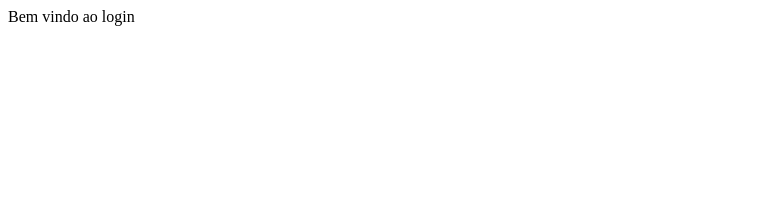
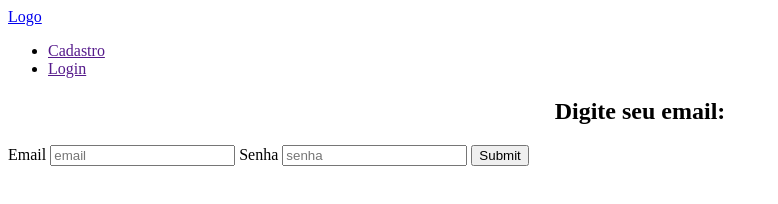
Before and after one commit to Tauana-Pacheco/project-dw, a plain HTML site: page view/login.html in a window 1280 px wide. Shown: the whole page, without its empty margins (0-778 px from the left). Drawn offline with Linux system fonts and the light colour scheme.

Commit message:
login commit inicial

```diff
--- a/css/login.css
+++ b/css/login.css
@@ -0,0 +1,34 @@
+body{
+    background-color: white;
+    color: black;
+}
+
+.form {
+    display: grid;
+    grid-template-columns: 1fr ;
+    margin: 0 auto;
+    max-width: 500px;
+    grid-gap: 20px;
+
+}
+
+
+input[type=text], select {
+    width: 100%;
+    padding: 12px 20px;
+    margin: 8px 0;
+    border: 1px solid #ccc;
+    border-radius: 4px;
+
+}
+
+input[type=button] {
+    width: 100%;
+    background-color: #4CAF50;
+    color: white;
+    padding: 14px 20px;
+    margin: 8px 0;
+    border: none;
+    border-radius: 4px;
+    cursor: pointer;
+}
--- a/script/login.js
+++ b/script/login.js
@@ -0,0 +1,27 @@
+const url = 'https://api-go-wash-efc9c9582687.herokuapp.com/api/user';
+
+async function loginUsuario(){
+    var email = document.getElementById('email');
+    let resposta = await fetch(url,{
+        method:"POST",
+        body:JSON.stringify(
+            {
+                "email":"teste@teste.com",
+                "senha": senha.value
+            }
+        ),
+        headers:{
+            'Content-Type': 'application/json'
+        }
+    });
+
+    let data = await resposta.json();
+
+
+    if(data.data.statusCode != 200){
+        alert(data.data.errors?.cpf_cnpj[0]);
+        return;
+    }
+    alert("Segue email");
+    window.location.href = "login.html";
+}
--- a/view/login.html
+++ b/view/login.html
@@ -1,8 +1,32 @@
 <html>
     <head>
         <title></title>
+        <script src="../script/login.js"></script>
+        <link rel="stylesheet" type="text/css" href="../css/index.css" media="screen" />
+        <link rel="stylesheet" type="text/css" href="../css/logincss" media="screen" />
     </head>
     <body>
-        Bem vindo ao login
+        <header>
+            <a href="../index.html">Logo</a>
+            <ul>
+                <li><a href="">Cadastro</li></a>
+                <li><a href="">Login</a>
+            </ul>
+        </header>
+        <section class="form">
+            <h1 style="text-align: center;">Digite seu email: </h1>
+            <div>
+                <form>
+                    <label for="lname">Email</label>
+                    <input type="text" id="email" name="email" placeholder="email">
+
+                    <label for="lname">Senha</label>
+                    <input type="text" id="senha" name="senha" placeholder="senha">
+
+                    <input type="button" value="Submit" onclick="loginUsuario()">
+            </div>
+
+        </section>
+
     </body>
 </html>
```
